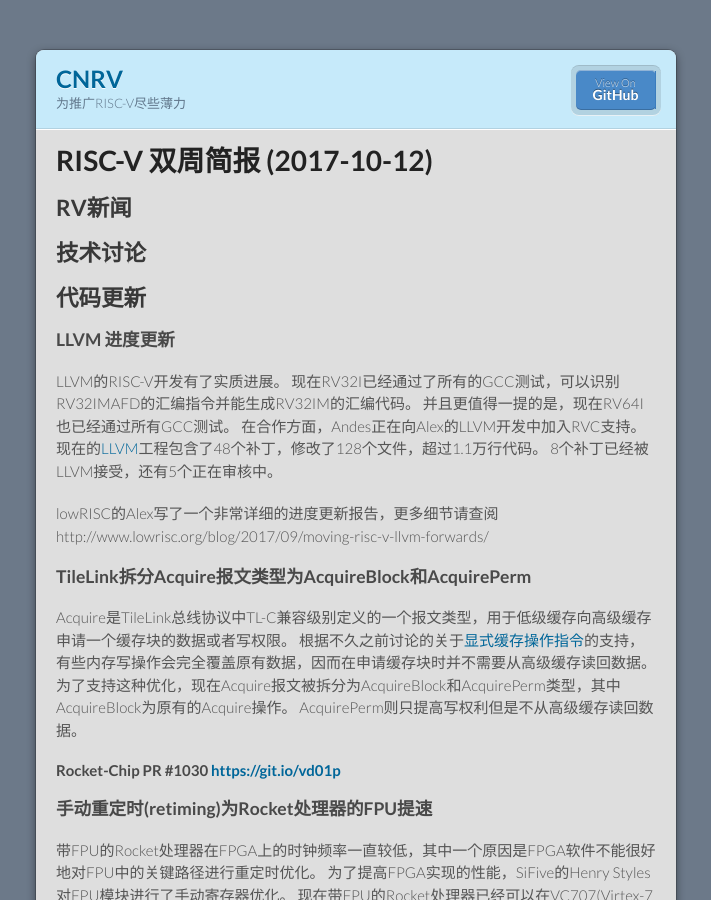
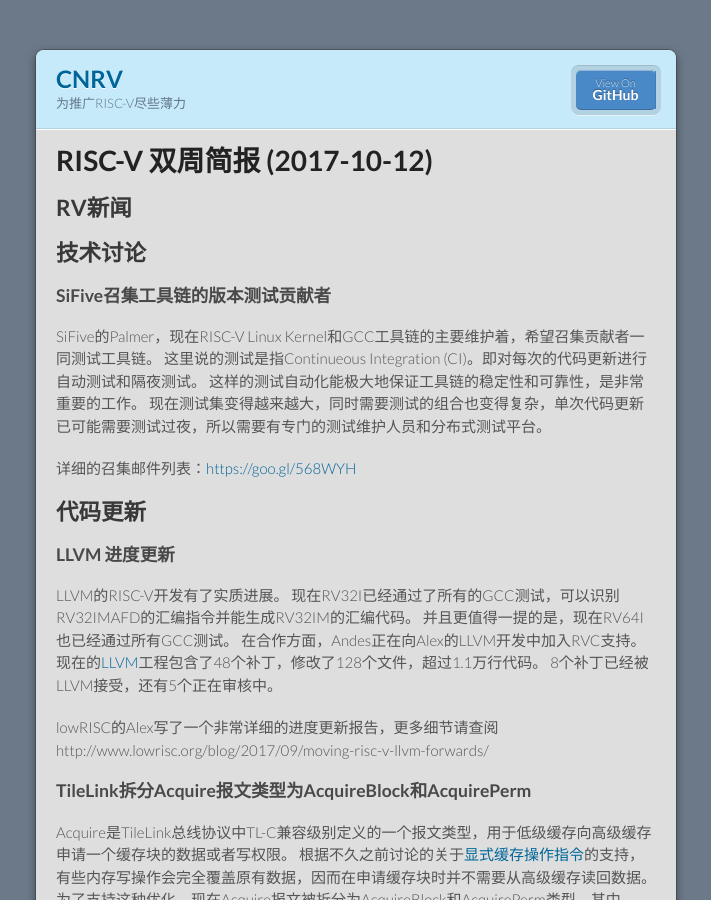
Before and after one commit to cnrv/home, a Jekyll site: the page built from bi-week-rpts/2017-10-12.md, in a window 1280 px wide and 900 px high. Shown: the whole window, without its empty margins (284-995 px from the left). Built offline with Jekyll 4.4.1, drawn with Linux system fonts in a browser that asks for light colours; Markdown is read by kramdown in place of the engine named in the settings; comment, search, counter and statistics services are not loaded; our own code applies the rules of GitHub Pages for plain Markdown files.

Commit message:
call for volunteers for CI testing

```diff
--- a/bi-week-rpts/2017-10-12.md
+++ b/bi-week-rpts/2017-10-12.md
@@ -7,6 +7,15 @@
 ## RV新闻
 
 ## 技术讨论
+
+### SiFive召集工具链的版本测试贡献者
+
+SiFive的Palmer，现在RISC-V Linux Kernel和GCC工具链的主要维护着，希望召集贡献者一同测试工具链。
+这里说的测试是指Continueous Integration (CI)。即对每次的代码更新进行自动测试和隔夜测试。
+这样的测试自动化能极大地保证工具链的稳定性和可靠性，是非常重要的工作。
+现在测试集变得越来越大，同时需要测试的组合也变得复杂，单次代码更新已可能需要测试过夜，所以需要有专门的测试维护人员和分布式测试平台。
+
+详细的召集邮件列表：[https://goo.gl/568WYH](https://groups.google.com/a/groups.riscv.org/d/msg/sw-dev/HdkwlJF4JXA/0bfGtbNiBQAJ)
 
 ## 代码更新
 
```
